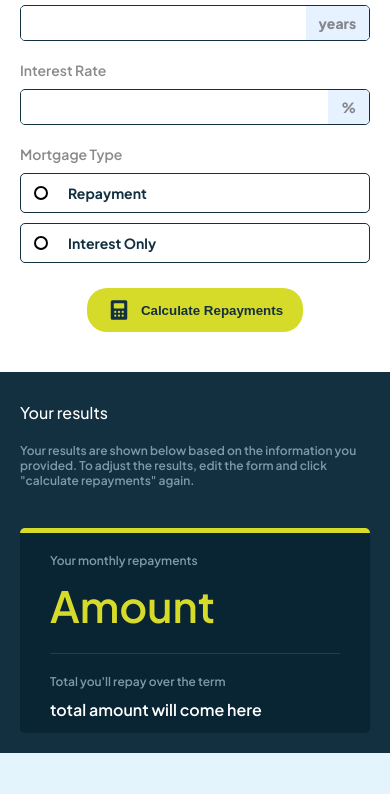
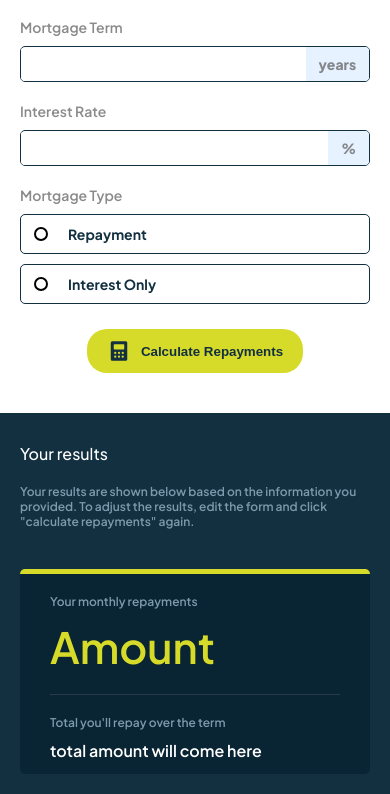
Before and after one commit to farhanappping/mortgage-calculator, a plain HTML site: page index.html in a window 390 px wide. Shown: the part 132-926 px from the top of the page. Before the commit the page ends 885 px from the top, so only its background shows below. Drawn offline with nearby package versions, Linux system fonts and the light colour scheme.

Commit message:
style changes

```diff
--- a/style.css
+++ b/style.css
@@ -296,3 +296,11 @@ font-weight: 600;
     width: 90%;
   }
 }
+
+@media  (max-width: 413px) {
+  .mortgage-form{
+    top: auto;
+    left: auto;
+    transform: none;
+  }
+}
```
